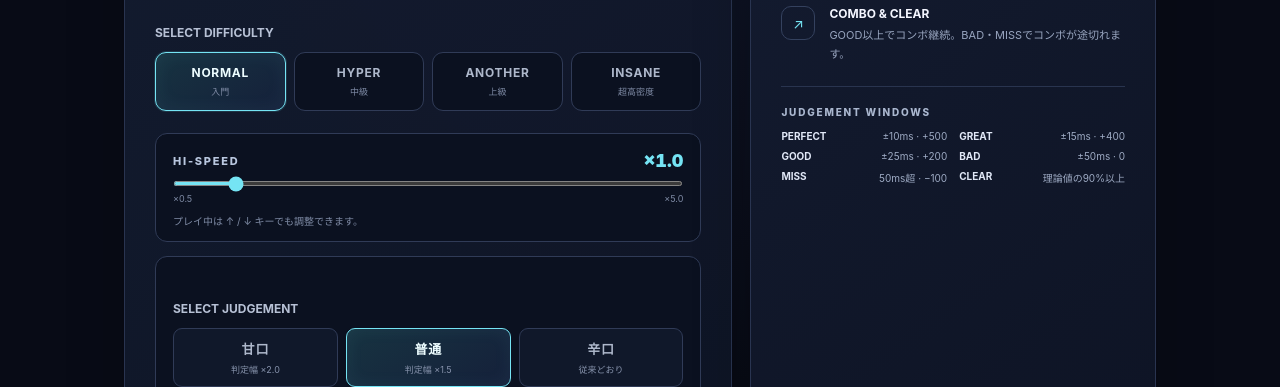
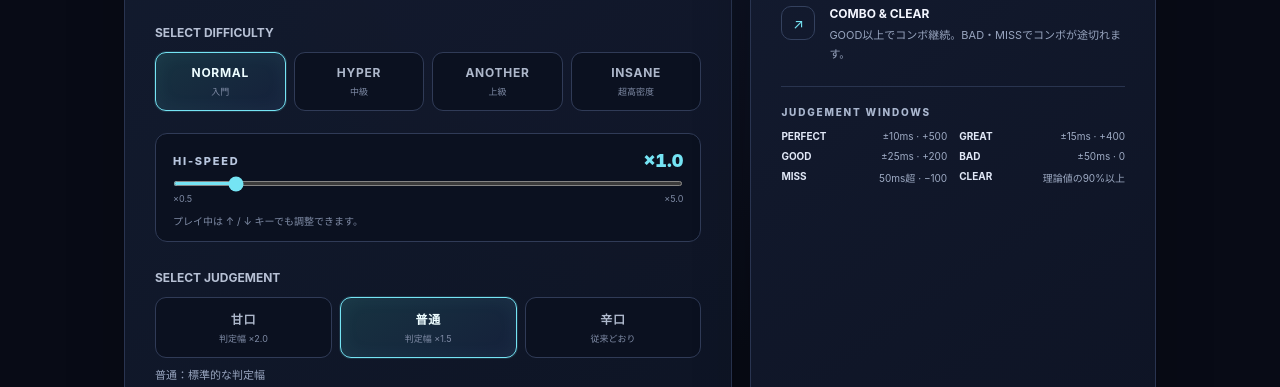
Before and after one commit to scandiumpuru/quadra-4k, a plain HTML site: page index.html in a window 1280 px wide. Shown: the part 565-952 px from the top of the page. Drawn offline with Linux system fonts and the light colour scheme.

Commit message:
Improve judgement selector visibility

```diff
--- a/style.css
+++ b/style.css
@@ -75,11 +75,7 @@ h1{font-size:clamp(34px,6vw,62px);line-height:1.08;letter-spacing:-.045em;margin
 .speed-control p{margin:9px 0 0;color:#7f8ba5;font-size:10px}
 
 
-.judge-control{margin-top:14px;padding:16px 17px 13px;border:1px solid #303b57;border-radius:12px;background:#0b1120}
-.judge-control-heading{font-size:11px;font-weight:850;letter-spacing:.16em;color:#b9c7df;margin-bottom:10px}
-.judge-options{display:grid;grid-template-columns:repeat(3,minmax(0,1fr));gap:8px}
-.judge-option{border:1px solid #303b57;border-radius:9px;background:#10182a;color:#aeb8cb;padding:10px 5px;text-align:center}
-.judge-option strong{display:block;font-size:13px}
-.judge-option small{display:block;margin-top:5px;color:#8793ac;font-size:9px}
-.judge-option.active{border-color:var(--cyan);background:linear-gradient(145deg,#173341,#15203a);color:#edfdff;box-shadow:inset 0 0 18px #75e4f411}
-.judge-control p{margin:9px 0 0;color:#7f8ba5;font-size:10px;line-height:1.6}
+.judge-options{grid-template-columns:repeat(3,minmax(0,1fr))}
+.judge-option{min-height:58px}
+.judge-description{margin:9px 0 0;color:#98a5bf;font-size:11px;line-height:1.6}
+@media(max-width:390px){.judge-options{gap:5px}.judge-option{padding:10px 3px}.judge-option strong{font-size:11px}.judge-option small{font-size:8px}}
```
